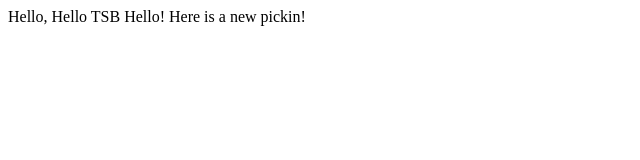
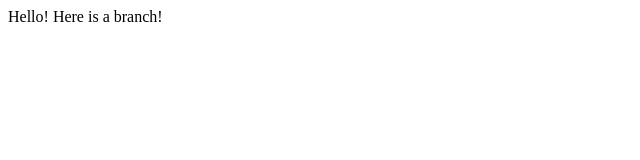
Before and after one commit to tamiemac/lecture1, a plain HTML site: page index.html in a window 1280 px wide. Shown: the whole page, without its empty margins (0-640 px from the left). Drawn offline with Linux system fonts and the light colour scheme.

Commit message:
New branch ext

```diff
--- a/index.html
+++ b/index.html
@@ -8,7 +8,7 @@
   <title>Test</title>
 </head>
 <body>
- Hello, Hello TSB Hello!
- Here is a new pickin!
+ Hello!
+ Here is a branch!
 </body>
 </html
```
